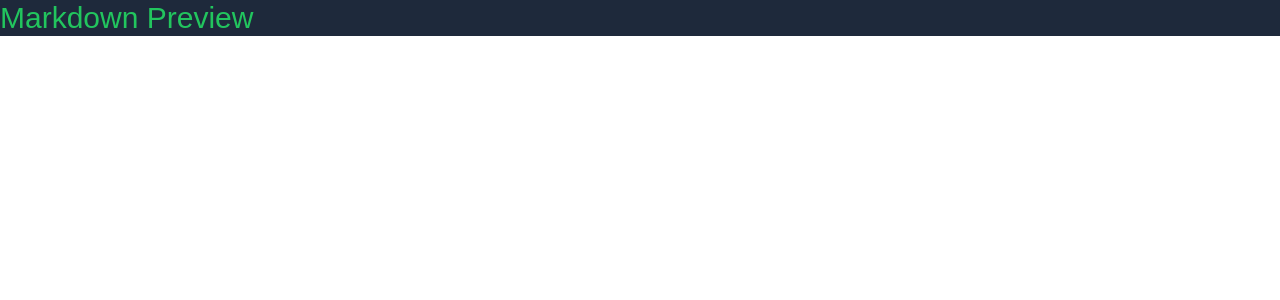
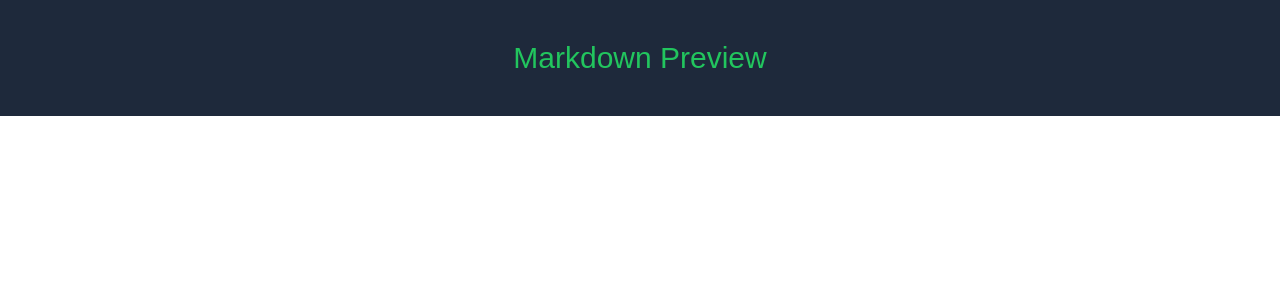
Before and after one commit to BradleyGilden/Markdown-Previewer, a React (Vite) app in the folder md-app/: page / in a window 1280 px wide. Shown: the top 300 px of the page. Built offline with nearby package versions, Linux system fonts and the light colour scheme; a web font is replaced by a local one.

Commit message:
Sat, Jan 6, 2024, 9:03 PM +02:00

```diff
--- a/md-app/src/App.jsx
+++ b/md-app/src/App.jsx
@@ -1,8 +1,8 @@
 function App() {
   return (
     <div>
-      <header className="bg-slate-800">
-        <h1 className="text-3xl font-title text-green-500">Markdown Preview</h1>
+      <header className="bg-slate-800 p-10">
+        <h1 className="text-3xl font-title text-green-500 text-center">Markdown Preview</h1>
       </header>
     </div>
   );
```
